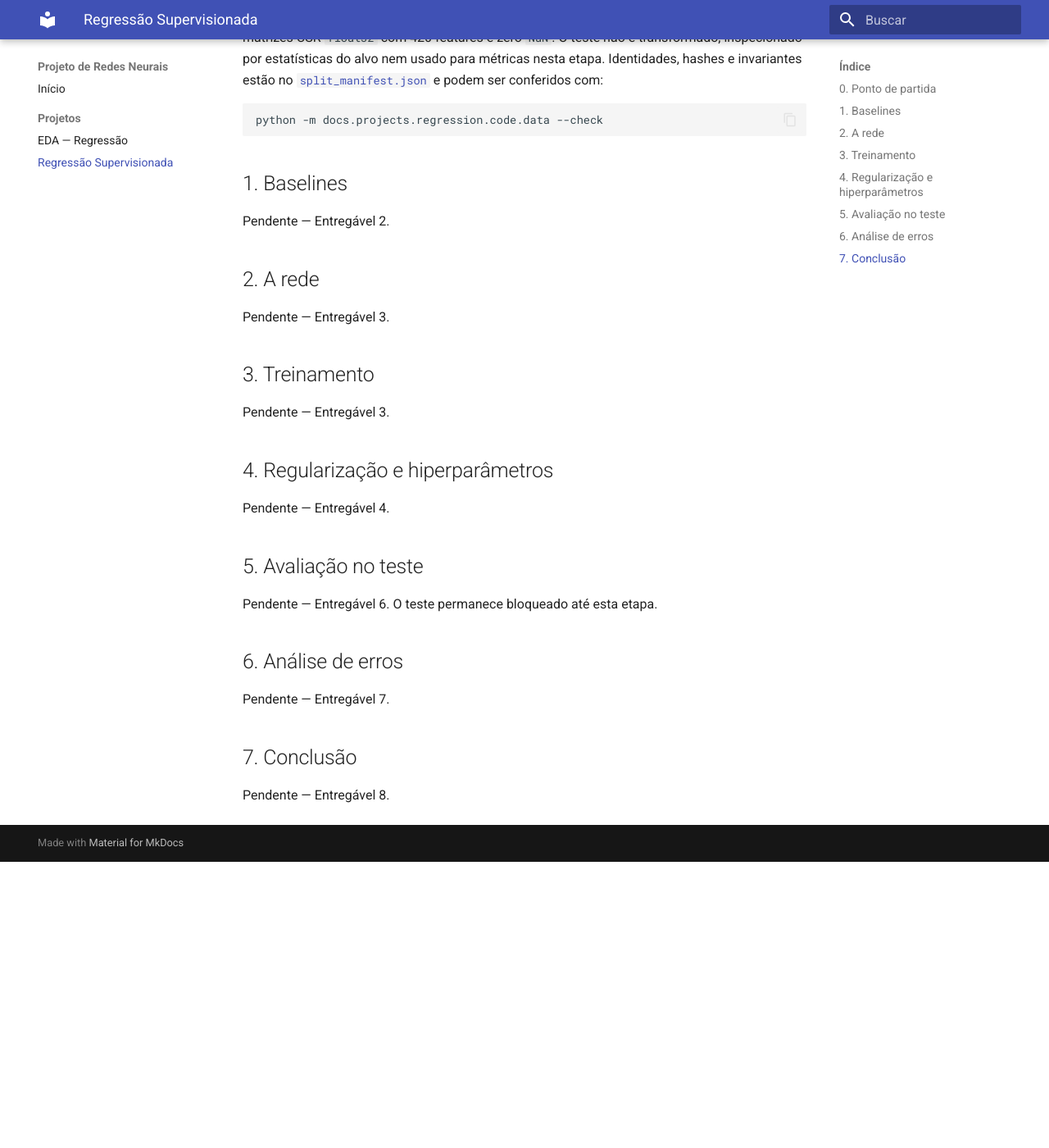
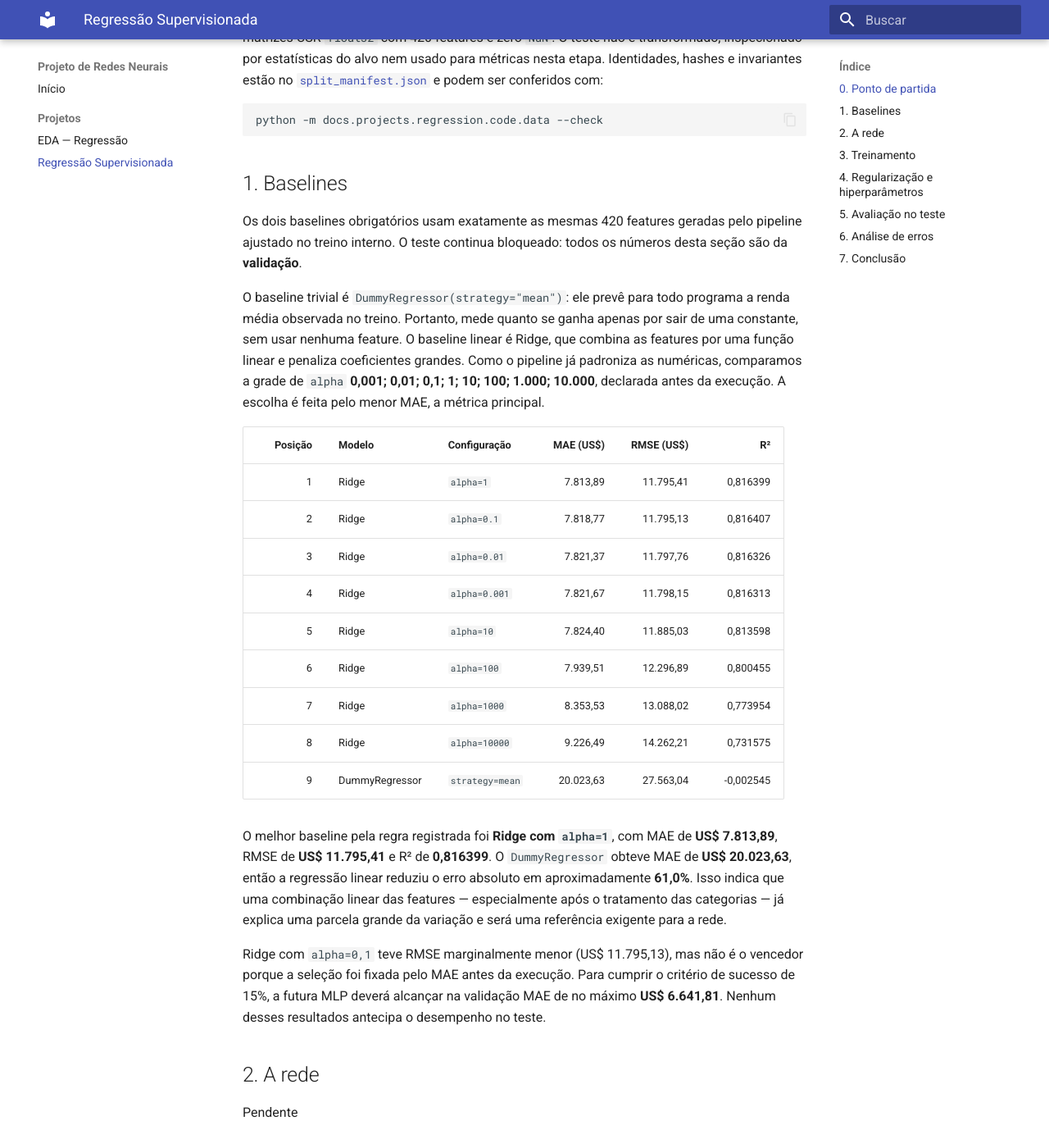
Before and after one commit to MaluSevilha/ann-eda-project, an MkDocs documentation site: the page built from docs/projects/regression/index.md, in a window 1280 px wide and 1400 px high, scrolled down 818 px. Shown: the whole window at 82% size. Built offline with MkDocs 1.6.1 and Material for MkDocs 9.7.7, drawn with Linux system fonts in a browser that asks for light colours; before the commit the page ends 1869 px from its top, so only the background shows below that; some of the changed text lies outside the part shown.

Commit message:
feat: implementa baselines de regressao

```diff
--- a/docs/projects/regression/index.md
+++ b/docs/projects/regression/index.md
@@ -47,28 +47,54 @@ python -m docs.projects.regression.code.data --check
 
 ## 1. Baselines
 
-Pendente — Entregável 2.
+Os dois baselines obrigatórios usam exatamente as mesmas 420 features geradas
+pelo pipeline ajustado no treino interno. O teste continua bloqueado: todos os
+números desta seção são da **validação**.
+
+O baseline trivial é `DummyRegressor(strategy="mean")`: ele prevê para todo
+programa a renda média observada no treino. Portanto, mede quanto se ganha
+apenas por sair de uma constante, sem usar nenhuma feature. O baseline linear
+é Ridge, que combina as features por uma função linear e penaliza coeficientes
+grandes. Como o pipeline já padroniza as numéricas, comparamos a grade de
+`alpha` **0,001; 0,01; 0,1; 1; 10; 100; 1.000; 10.000**, declarada antes da
+execução. A escolha é feita pelo menor MAE, a métrica principal.
+
+--8<-- "docs/projects/regression/tables/baseline_validation.md"
+
+O melhor baseline pela regra registrada foi **Ridge com `alpha=1`**, com MAE
+de **US$ 7.813,89**, RMSE de **US$ 11.795,41** e R² de **0,816399**. O
+`DummyRegressor` obteve MAE de **US$ 20.023,63**, então a regressão linear
+reduziu o erro absoluto em aproximadamente **61,0%**. Isso indica que uma
+combinação linear das features — especialmente após o tratamento das
+categorias — já explica uma parcela grande da variação e será uma referência
+exigente para a rede.
+
+Ridge com `alpha=0,1` teve RMSE marginalmente menor (US$ 11.795,13), mas não é
+o vencedor porque a seleção foi fixada pelo MAE antes da execução. Para cumprir
+o critério de sucesso de 15%, a futura MLP deverá alcançar na validação MAE de
+no máximo **US$ 6.641,81**. Nenhum desses resultados antecipa o desempenho no
+teste.
 
 ## 2. A rede
 
-Pendente — Entregável 3.
+Pendente
 
 ## 3. Treinamento
 
-Pendente — Entregável 3.
+Pendente
 
 ## 4. Regularização e hiperparâmetros
 
-Pendente — Entregável 4.
+Pendente
 
 ## 5. Avaliação no teste
 
-Pendente — Entregável 6. O teste permanece bloqueado até esta etapa.
+Pendente
 
 ## 6. Análise de erros
 
-Pendente — Entregável 7.
+Pendente
 
 ## 7. Conclusão
 
-Pendente — Entregável 8.
+Pendente
--- /dev/null
+++ b/docs/projects/regression/tables/baseline_validation.md
@@ -0,0 +1,11 @@
+| Posição | Modelo | Configuração | MAE (US$) | RMSE (US$) | R² |
+|---:|---|---|---:|---:|---:|
+| 1 | Ridge | `alpha=1` | 7.813,89 | 11.795,41 | 0,816399 |
+| 2 | Ridge | `alpha=0.1` | 7.818,77 | 11.795,13 | 0,816407 |
+| 3 | Ridge | `alpha=0.01` | 7.821,37 | 11.797,76 | 0,816326 |
+| 4 | Ridge | `alpha=0.001` | 7.821,67 | 11.798,15 | 0,816313 |
+| 5 | Ridge | `alpha=10` | 7.824,40 | 11.885,03 | 0,813598 |
+| 6 | Ridge | `alpha=100` | 7.939,51 | 12.296,89 | 0,800455 |
+| 7 | Ridge | `alpha=1000` | 8.353,53 | 13.088,02 | 0,773954 |
+| 8 | Ridge | `alpha=10000` | 9.226,49 | 14.262,21 | 0,731575 |
+| 9 | DummyRegressor | `strategy=mean` | 20.023,63 | 27.563,04 | -0,002545 |
```
Also changed, not shown: README.md (+5 -0 lines), docs/projects/regression/baseline_results.json (added, +90 -0 lines), docs/projects/regression/code/baselines.py (added, +253 -0 lines), 1 other file.
